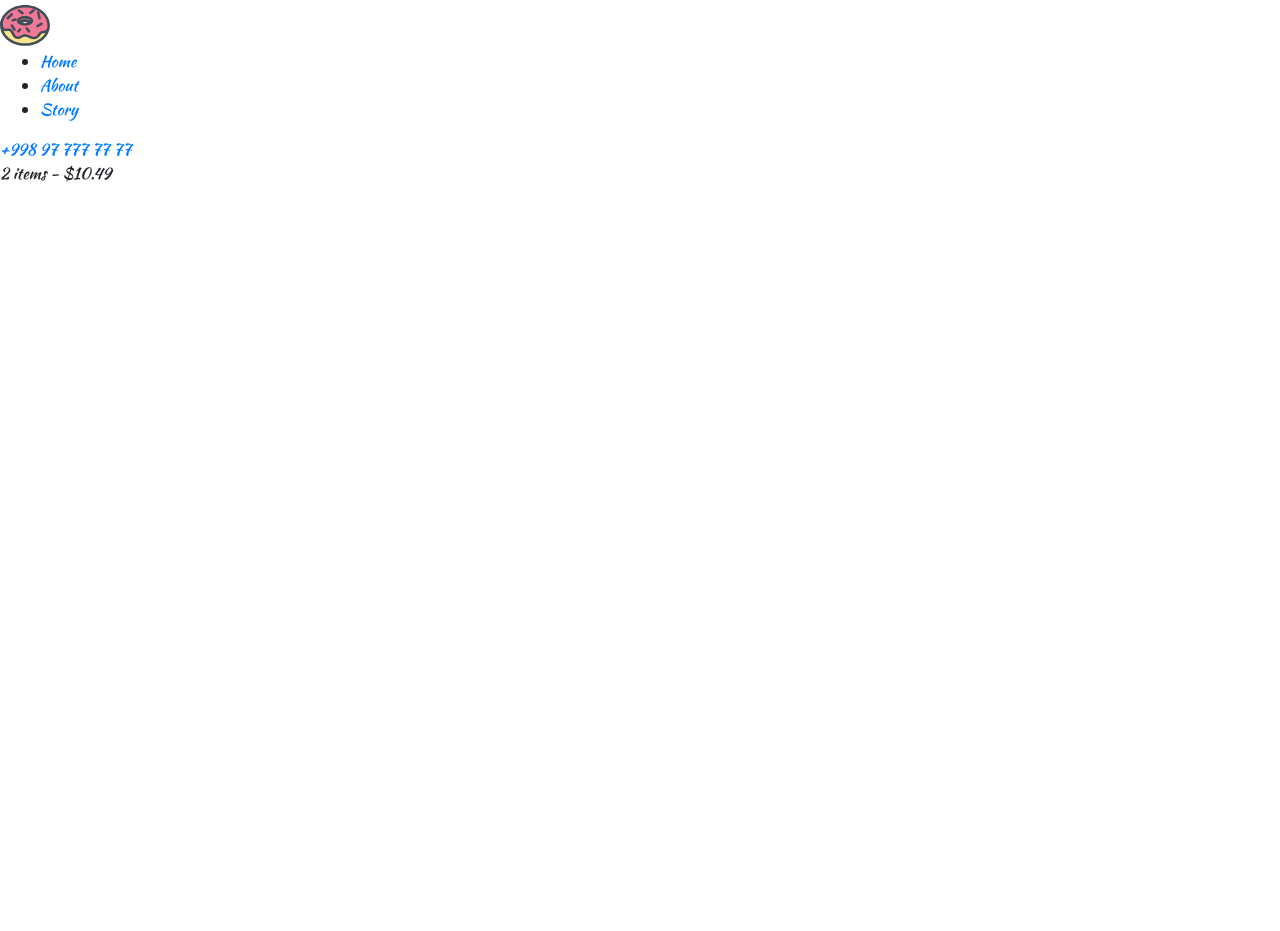
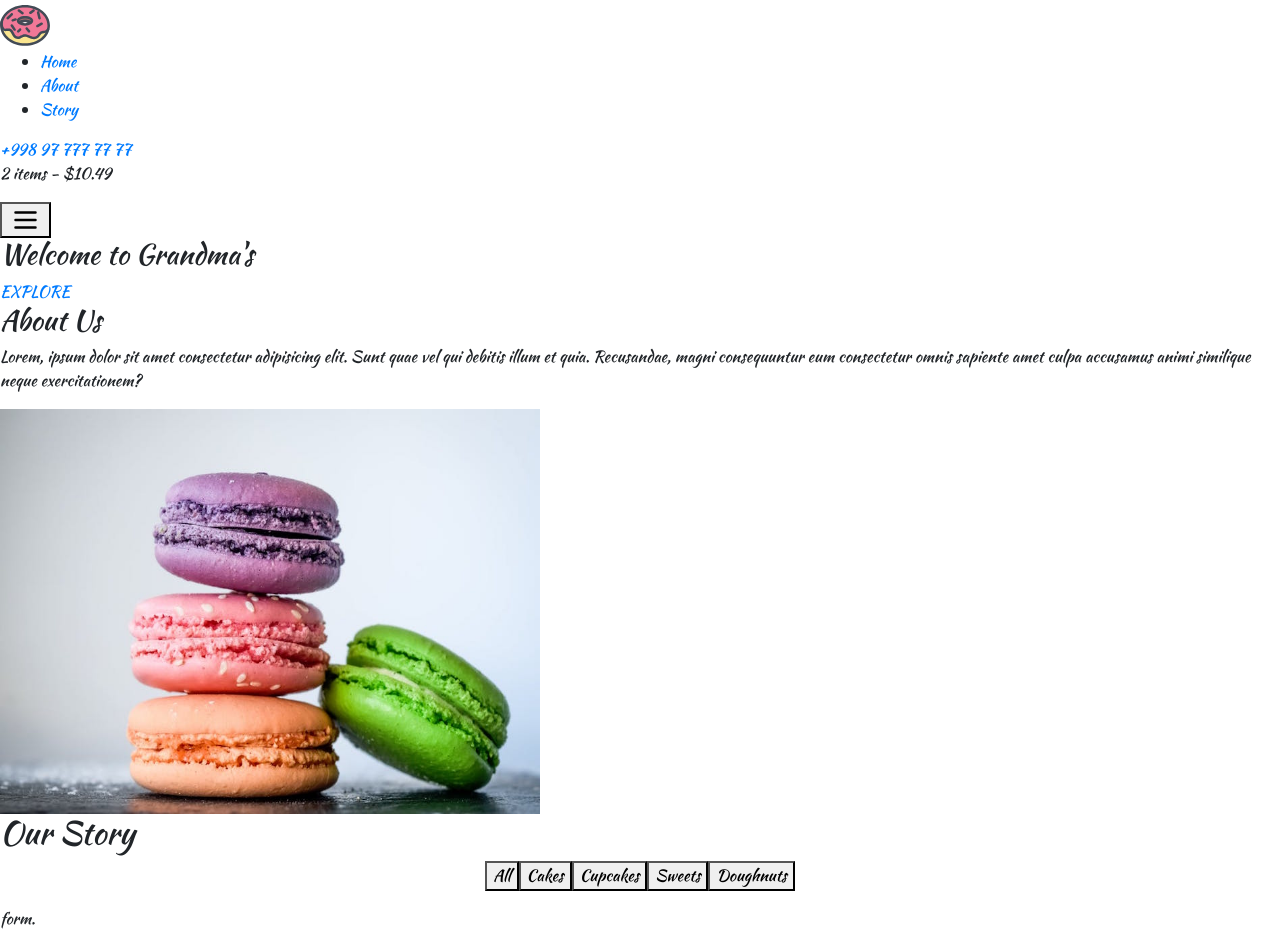
Before and after one commit to iskandarov101/filter-granma, a plain HTML site: page index.html in a window 1280 px wide. Before the commit the page ends 800 px from the top, so only its background shows below. Drawn offline with Linux system fonts and the light colour scheme.

Commit message:
add story section

```diff
--- a/index.html
+++ b/index.html
@@ -37,7 +37,42 @@
           <p class="site-header-right-side__card-info-text">2 items - $10.49</p>
         </div>
       </div>
+      <button class="nav-open-btn">
+        <img src="img/menu.svg" width="35" height="30" alt="Menu open">
+      </button>
     </header>
+
+    <main class="main">
+      <h2 class="sr-only">Main section</h2>
+      <div class="hero">
+        <h3 class="hero-title">Welcome to <span class="hero-title--span">Grandma's</span></h3>
+        <a href="#" class="u-btn hero-btn">EXPLORE</a>
+      </div>
+      <div class="about" id="about">
+        <div class="about-left">
+          <h3 class="about-left--title">About <span class="about-left--title-span">Us</span></h3>
+          <p class="about-left--text">Lorem, ipsum dolor sit amet consectetur adipisicing elit. Sunt quae vel qui debitis illum et quia. Recusandae, magni consequuntur eum consectetur omnis sapiente amet culpa accusamus animi similique neque exercitationem?</p>
+        </div>
+        <div class="about-right">
+          <img src="img/sweets-1.jpeg"  width="540" height="405" alt="" class="about-right-img">
+        </div>
+      </div>
+
+      <!-- OUT STORY -->
+      <div class="our-story" id="story">
+        <div class="cotainer">
+          <h2 class="out-story--title">Our <span class="our-story--title-span">Story</span></h2>
+          <div class="sort-buttons d-flex justify-content-center flex-wrap">
+            <button class="u-btn sort-btn mb-3 all-btn">All</button>
+            <button class="u-btn sort-btn mb-3 cake-btn">Cakes</button>
+            <button class="u-btn sort-btn mb-3 cupcakes-btn">Cupcakes</button>
+            <button class="u-btn sort-btn mb-3 sweets-btn">Sweets</button>
+            <button class="u-btn sort-btn mb-3 doughnuts-btn">Doughnuts</button>
+          </div>
+          form.
+        </div>
+      </div>
+    </main>
 
 
   </div>
```
